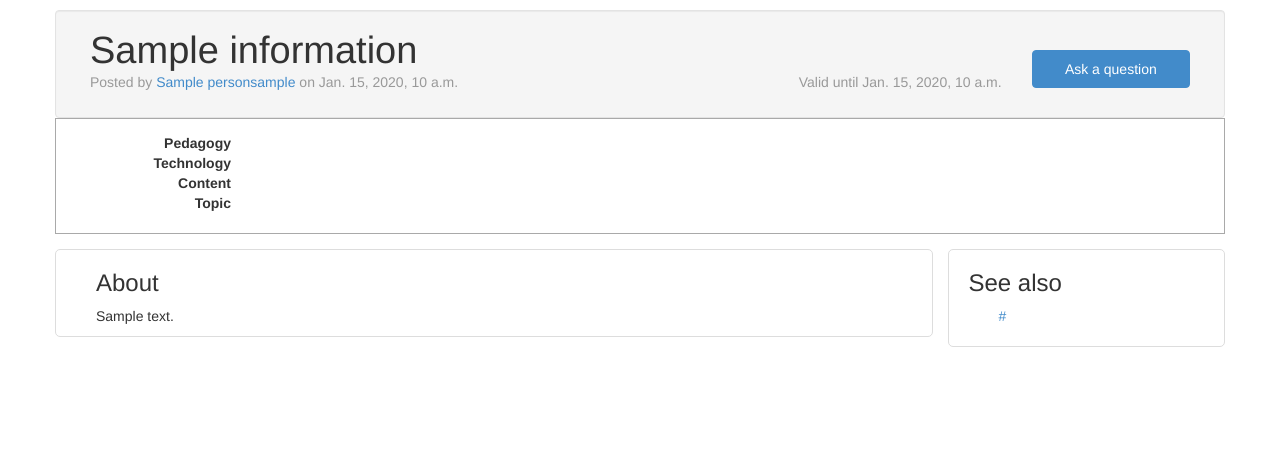
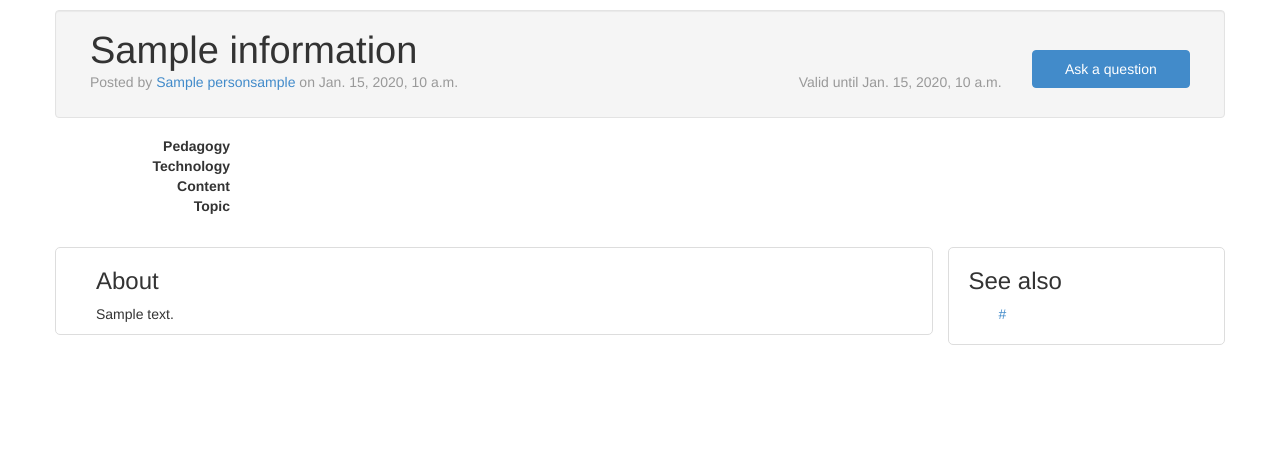
Before and after one commit to UvA-FNWI/Starfish, a Django app: template search/templates/info.html in a window 1280 px wide. Shown: the part 50-506 px from the top of the page. Run offline with Django 3.2, Linux system fonts and the light colour scheme; the template is opened without the code that fills it: most values are stand-ins (such as "Sample title", 1, 10 or a date in 2020).

Commit message:
Tag type name aligned.

```diff
--- a/search/static/search.css
+++ b/search/static/search.css
@@ -55,6 +55,11 @@ a.badge.tag-C {
 a.badge.tag-C:hover {
 	color: white;
 	background-color: #444444;
+}
+
+dt {
+	position: relative;
+	top: 4px;
 }
 
 div.highlight {
--- a/search/templates/tag_widget.html
+++ b/search/templates/tag_widget.html
@@ -1,4 +1,4 @@
-<div class="row" style='border: thin solid darkgrey;'>
+<div class="row">
 	<div class="col-lg-12">
 		<dl class="dl-horizontal">
 			{% if p %}
```
